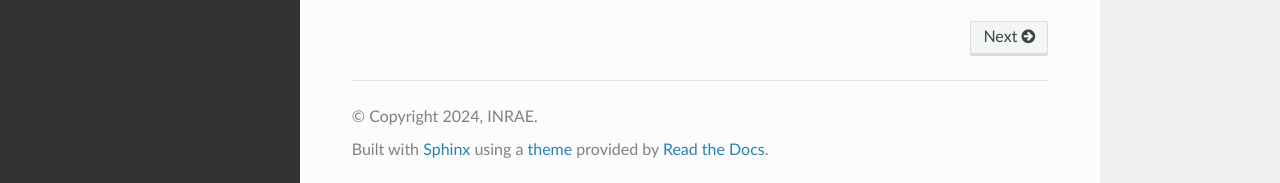
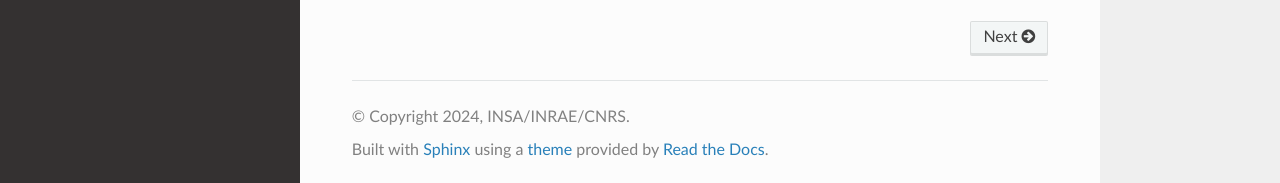
Before and after one commit to MetaboHUB-MetaToul-FluxoMet/IsoDesign, a Sphinx documentation site: the page built from docs/index.rst, in a window 1280 px wide and 900 px high, scrolled down 685 px. Shown: the part 714-897 px from the top of the window. Built offline with Sphinx 7.4.7 and the Read the Docs theme 3.1.0, drawn with Linux system fonts in a browser that asks for light colours.

Commit message:
copyright modification

```diff
--- a/docs/conf.py
+++ b/docs/conf.py
@@ -15,7 +15,7 @@ from isodesign import __version__
 # https://www.sphinx-doc.org/en/master/usage/configuration.html#project-information
 
 project = 'IsoDesign'
-copyright = '2024, INRAE'
+copyright = '2024, INSA/INRAE/CNRS'
 author = 'Rochelle Kouakou, Loïc Le Gregam, Serguei Sokol, Pierre Millard'
 
 # The full version, including alpha/beta/rc tags
```
